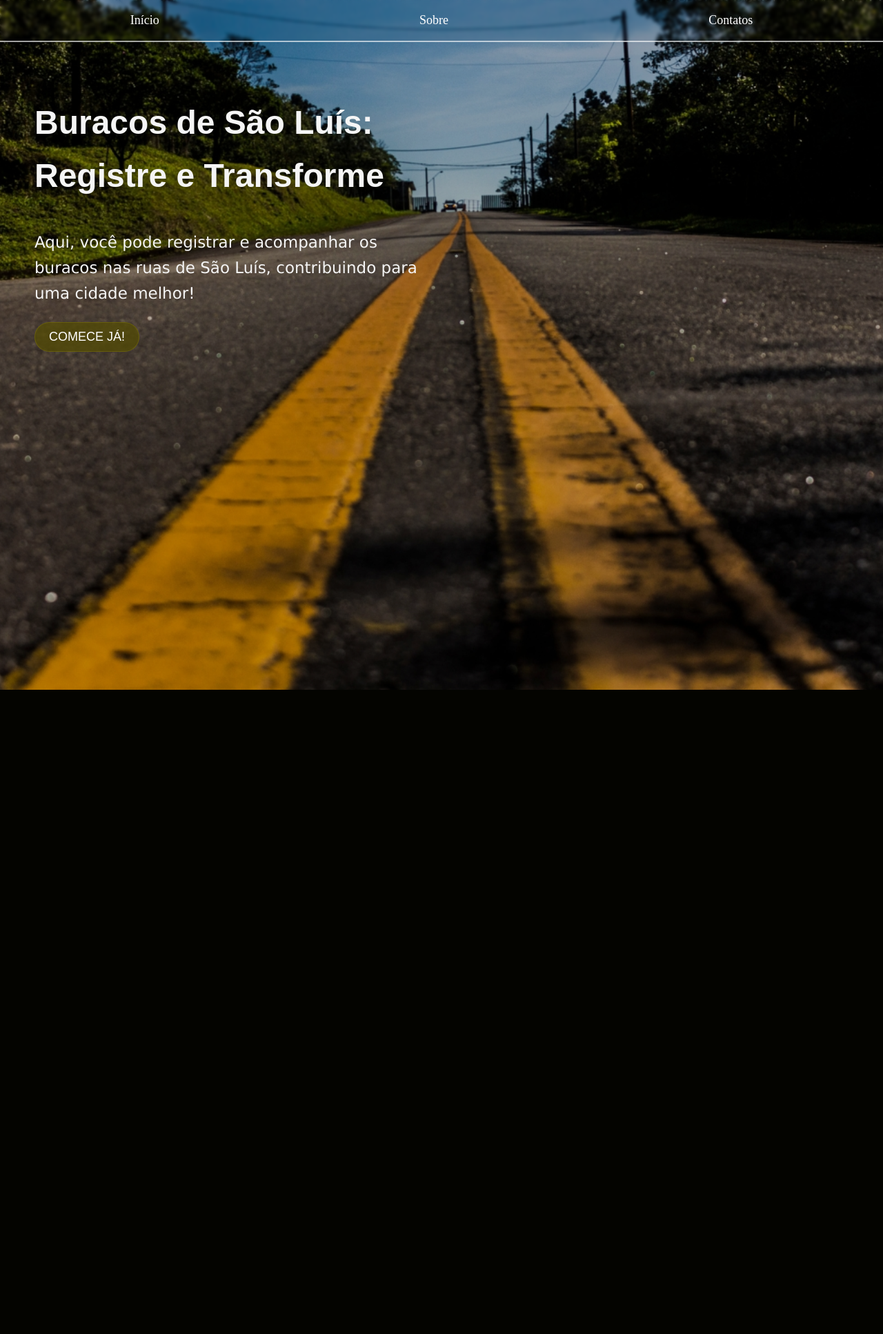
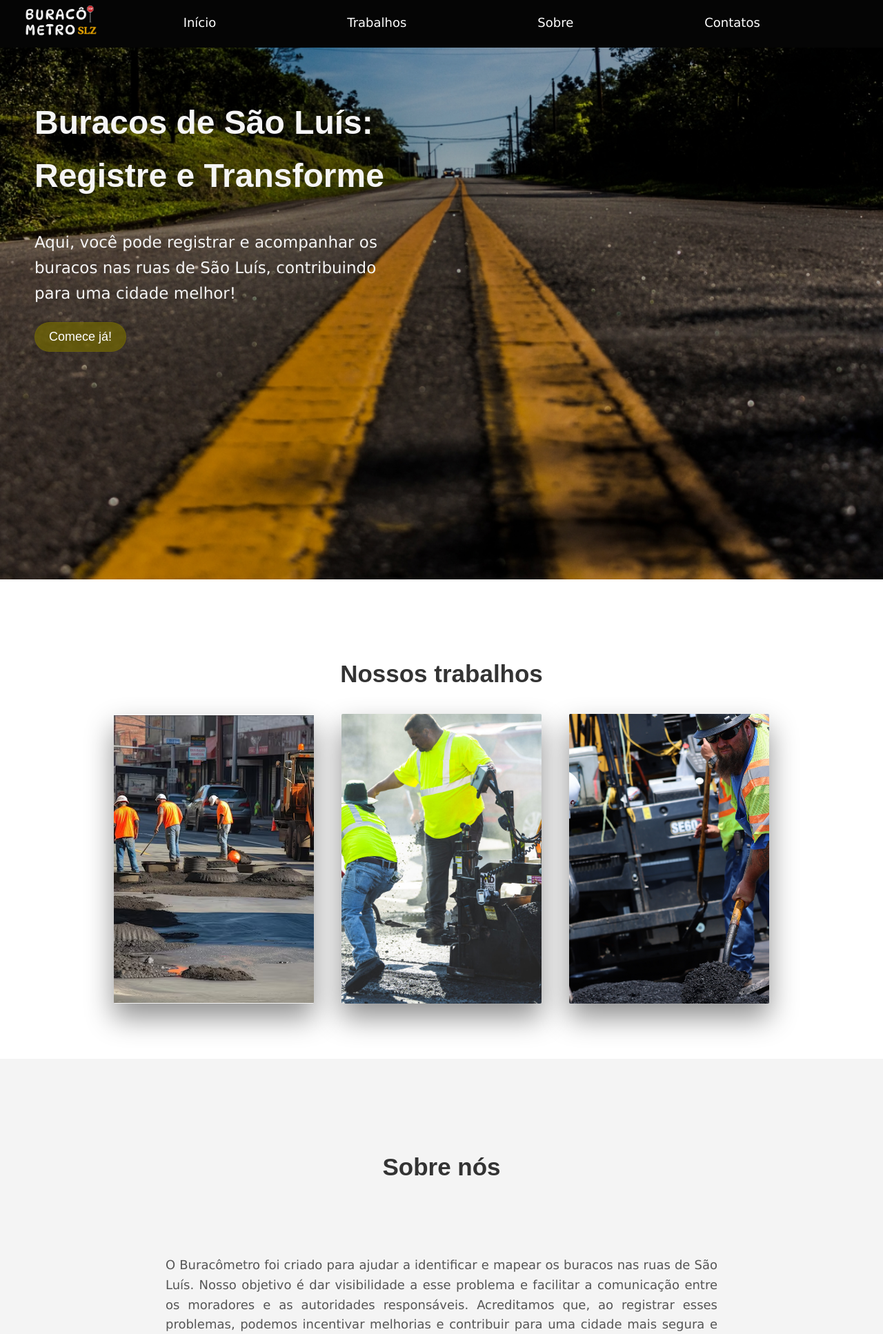
Before and after one commit to davy-carneiro/buracometro, a Django app: template buracometro/paginas/templates/paginas/index.html in a window 1280 px wide. Shown: the top 1934 px of the page at 69% size. Before the commit the page ends 1000 px from the top, so only its background shows below. Run offline with Django 5.2, Linux system fonts and the light colour scheme; the template is opened without the code that fills it, so the values that code supplies are empty.

Commit message:
tela inteira 99%

```diff
--- a/buracometro/paginas/templates/paginas/index.html
+++ b/buracometro/paginas/templates/paginas/index.html
@@ -8,17 +8,79 @@
 </head>
 <body>
 
-    <div class="navbar">
-        <a href="#inicio">Início</a>
-        <a href="#sobre">Sobre</a>
-        <a href="#contatos">Contatos</a>
-    </div>
+    <nav class="navbar">
+        <img src="imgs/Nosso buraco.png" alt="Logo do site" class="logo">
+        <ul>
+            <li><a href="#inicio">Início</a></li>
+            <li><a href="#trabalhos">Trabalhos</a></li>
+            <li><a href="#sobre">Sobre</a></li>
+            <li><a href="#contatos">Contatos</a></li>
+        </ul>
+    </nav>
 
     <div class="conteudoNavBar">
         <section id="inicio">
             <h1>Buracos de São Luís:<br> Registre e Transforme</h1>
-            <p>Aqui, você pode registrar e acompanhar os<br> buracos nas ruas de São Luís, contribuindo para<br> uma cidade melhor!</p>
+            <p>Aqui, você pode registrar e acompanhar os<br> buracos nas ruas de São Luís, contribuindo<br> para uma cidade melhor!</p>
             <button class="btn">Comece já!</button>
+        </section>
+
+
+        <section id="trabalhos">
+
+            <h1>Nossos trabalhos</h1>
+
+            <div class="trabalho-container">
+                    <div class="trabalho-imgs">
+                        <img src="imgs/trabalho1.avif" alt="trabalho 1">
+                    </div>
+
+                    <div class="trabalho-imgs">
+                        <img src="imgs/trabalho2.jpg" alt="trabalho 2">
+                    </div>
+
+                    <div class="trabalho-imgs">
+                        <img src="imgs/trabalho4.png" alt="trabalho 3">
+                    </div>
+
+            </div>
+
+        </section>
+
+
+        <section id="sobre">
+            <h1>Sobre nós</h1>
+            <p>O Buracômetro foi criado para ajudar a identificar e mapear os
+                 buracos nas ruas de São Luís. Nosso objetivo é dar visibilidade
+                 a esse problema e facilitar a comunicação entre os moradores e
+                 as autoridades responsáveis. Acreditamos que, ao registrar
+                 esses problemas, podemos incentivar melhorias e contribuir
+                 para uma cidade mais segura e acessível para todos.
+        </section>
+
+
+        <section id="contatos">
+            <h1>Nossos contatos</h1>
+            <p>Entre em contato conosco através dos seguintes canais:</p>
+
+            <div class="contato-info">
+                <div class="contato-item">
+                    <img src="imgs/email.jpg" alt="icone email">
+                    <p>Email: contato@buracometro.com</p>
+                </div>
+
+                <div class="contato-item">
+                    <img src="imgs/telefone.png" alt="icone telefone">
+                    <p>Telefone: (98) 99999-9999</p>
+                </div>
+
+                <div class="contato-item">
+                    <img src="imgs/mapa.png" alt="icone mapa">
+                    <p>Endereço: Rua Exemplo, 123 - São Luís, MA</p>
+                </div>
+
+            </div>
+
         </section>
 
     </div>
--- a/buracometro/paginas/templates/paginas/style.css
+++ b/buracometro/paginas/templates/paginas/style.css
@@ -9,29 +9,49 @@ body{
     top: 0;
     left: 0;
     width: 100%;
-    background-color: rgba(0, 0, 0, 0.034);
+    background-color: #050505;
     color:rgb(245, 245, 245);
     display:flex;
-    justify-content: space-around;
+    justify-content: flex-start;
     align-items: center;
-    padding: 10px 0;
+    padding: 3px 30px;
     z-index: 1000;
-    border-bottom: 2px rgba(255, 255, 255, 0.637) solid;
-    backdrop-filter: blur(2px);
+    border-bottom: 2px rgba(252, 252, 252, 0) solid;
+    backdrop-filter: blur(8px);
 }
 
-.navbar a {
-    color: white;
-    text-decoration: none;
-    font-size: 18px;
-    padding: 5px 65px;
+.navbar ul {
+    list-style: none;
+    display: flex;
+    gap: 190px;
+    transition: all 0.3s ease;
 }
 
-.navbar a:hover {
-    background-color: #91919113;
-    border-radius: 0px;
+.navbar ul li {
+    display: inline;
+    transition: all 0.3s ease;
 }
 
+.navbar ul li:hover{
+    transform: scale(1.1);
+}
+
+.navbar ul li a {
+    font-family:'Verdana', Geneva, Tahoma, sans-serif;
+    text-decoration: none;
+    color: rgb(255, 255, 255);
+    font-size: 18px;
+}
+
+
+.logo {
+    height: 60px; /* Ajuste o tamanho conforme necessário */
+    margin-right: 80px;
+}
+
+html {
+    scroll-behavior: smooth; /* Faz a transição suave ao rolar */
+}
 
 #inicio {
     position: relative;
@@ -40,7 +60,7 @@ body{
     background-position: center;
     background-repeat: no-repeat;
     padding: 100px 50px;
-    min-height: 100vh;
+    min-height: 80vh;
     color:whitesmoke;
     z-index: 1;
     overflow: hidden;
@@ -70,15 +90,14 @@ p{
 }
 
 .btn {
-    background-color: rgba(83, 75, 4, 0.753); /* Fundo translúcido */
-    border: 1px solid rgba(170, 159, 5, 0.26); /* Borda branca */
+    background-color: rgba(112, 101, 5, 0.753); /* Fundo translúcido */
+    border: 1px solid rgba(170, 159, 5, 0.11); /* Borda branca */
     color: white; /* Texto branco */
     font-size: 18px; /* Tamanho da fonte */
     padding: 10px 20px; /* Espaçamento interno */
     border-radius: 25px; /* Botão arredondado */
     cursor: pointer; /* Cursor de "mãozinha" */
     transition: all 0.3s ease; /* Animação suave ao passar o mouse */
-    text-transform: uppercase; /* Letras maiúsculas */
     font-family: 'Arial', sans-serif;
 }
 
@@ -88,3 +107,109 @@ p{
     color: black; /* Texto preto */
     transform: scale(1.1); /* Aumenta ligeiramente o botão */
 }
+
+
+#trabalhos{
+    padding: 80px 50px;
+    background-color: #ffffff; /* Fundo branco para destacar */
+
+}
+
+#trabalhos h1 {
+    font-size: 35px;
+    color: #333;
+    margin-bottom: 30px;
+    text-align: center;
+}
+
+.trabalho-container{
+    display:flex;
+    justify-content: center;
+    gap:40px;
+    flex-wrap: wrap;
+}
+
+.trabalho-imgs{
+    width: 290px; /* Largura do retângulo */
+    height: 420px; /* Altura do retângulo */
+    background-color: #f4f4f4;
+    display: flex;
+    align-items: center;
+    justify-content: center;
+    border-radius: 2px; /* Bordas arredondadas */
+    box-shadow: 0 20px 40px rgba(0, 0, 0, 0.445); /* Sombra suave */
+    overflow: hidden; /* Garante que a imagem não ultrapasse o retângulo */
+    transition: all 0.9s ease;
+}
+
+.trabalho-imgs:hover {
+    transform: scale(1.1); /* Aumenta ligeiramente o botão */
+}
+
+.trabalho-imgs img {
+    width: 250%; /* Faz a imagem ocupar toda a largura do retângulo */
+    height: auto;
+}
+
+#sobre {
+    padding: 100px 50px;
+    background-color:  #f4f4f4;
+    text-align: justify;
+    text-align: center; /* Centraliza o texto */
+    min-height: 70vh;
+}
+
+#sobre h1 {
+    font-size: 35px;
+    color: #333;
+    margin-bottom: 100px; /* Espaço abaixo do título */
+}
+
+#sobre p {
+    font-size: 18px; /* Tamanho do texto */
+    color: #555; /* Cor do texto */
+    max-width: 800px; /* Largura máxima do texto */
+    margin: 0 auto; /* Centraliza na tela */
+    line-height: 1.6; /* Espaçamento entre linhas */
+    text-align: justify; /* Justifica o texto */
+}
+
+
+#contatos {
+    text-align: center;
+    padding: 105px 80px;
+    background-color: #ffffff;
+}
+
+#contatos h1 {
+    font-size: 35px;
+    color: #333;
+    margin-bottom: 70px;
+}
+
+.contato-info {
+    display: flex;
+    justify-content: center;
+    gap: 30px;
+    margin-top: 50px;
+}
+
+.contato-item {
+    display: flex;
+    align-items: center;
+    gap: 10px;
+    background: rgba(241, 241, 241, 0.836);
+    padding: 25px;
+    border-radius: 10px;
+    box-shadow: 0px 20px 20px rgba(0, 0, 0, 0.466);
+    transition: all 0.6s ease;
+}
+
+.contato-item:hover {
+    transform: scale(1.1); /* Aumenta ligeiramente o botão */
+}
+
+.contato-item img {
+    width: 35px;
+    height: 30px;
+}
```
Also changed, not shown: buracometro/paginas/templates/paginas/imgs/Nosso buraco.png (added), buracometro/paginas/templates/paginas/imgs/email.jpg (added), buracometro/paginas/templates/paginas/imgs/insta.png (added), buracometro/paginas/templates/paginas/imgs/mapa.png (added), buracometro/paginas/templates/paginas/imgs/telefone.png (added), buracometro/paginas/templates/paginas/imgs/trabalho1.avif (added), buracometro/paginas/templates/paginas/imgs/trabalho2.jpg (added), buracometro/paginas/templates/paginas/imgs/trabalho3.webp (added), buracometro/paginas/templates/paginas/imgs/trabalho4.png (added).
